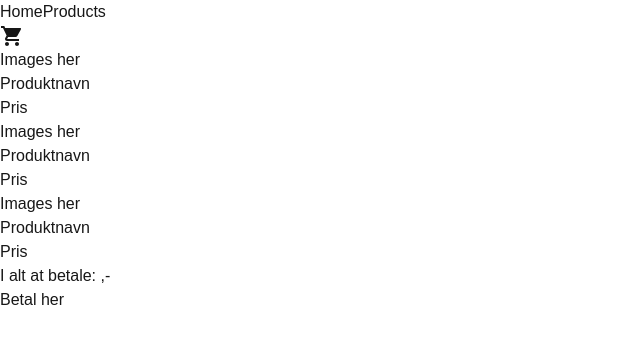
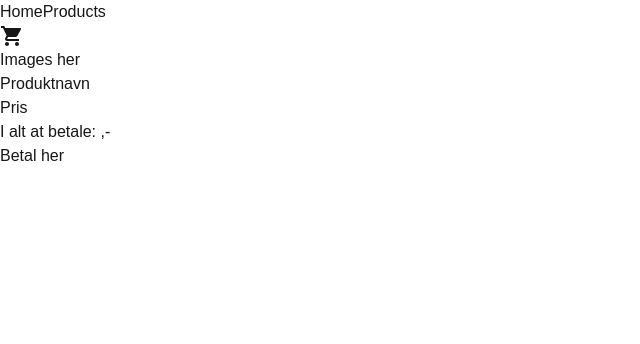
Before and after one commit to madsemilgodstil/vrm_webshop, a Next.js app: page /pages/payment in a window 1280 px wide. Shown: the top 344 px of the page, without its empty margins (0-640 px from the left). Built offline with nearby package versions, Linux system fonts and the light colour scheme.

Commit message:
payment product

```diff
--- a/src/app/pages/payment/page.js
+++ b/src/app/pages/payment/page.js
@@ -1,35 +1,11 @@
+import Payment from "@/components/payment/Payment";
 import Button from "@/components/knapper/button";
 
-export function Payment() {
+export default function PaymentPage() {
   return (
-    <div className="max-w-3xl space-y-4 my-10 mx-auto">
-      <div className="product flex items-center">
-        <p className="w-16 h-16 bg-gray-200 mr-4 flex items-center justify-center">Images her</p>
-        <div className="content">
-          <h2>Produktnavn</h2>
-          <p>Pris</p>
-        </div>
-      </div>
-      <div className="product flex items-center">
-        <p className="w-16 h-16 bg-gray-200 mr-4 flex items-center justify-center">Images her</p>
-        <div className="content">
-          <h2>Produktnavn</h2>
-          <p>Pris</p>
-        </div>
-      </div>
-      <div className="product flex items-center">
-        <p className="w-16 h-16 bg-gray-200 mr-4 flex items-center justify-center">Images her</p>
-        <div className="content">
-          <h2>Produktnavn</h2>
-          <p>Pris</p>
-        </div>
-      </div>
-      <div className="mt-6 text-center">
-        <p className="text-lg">I alt at betale: ,-</p>
-        <Button text="Betal her" />
-      </div>
+    <div className="max-w-[700px] mx-auto my-10">
+      <Payment />
+      <Button text="Betal her" />
     </div>
   );
 }
-
-export default Payment;
--- /dev/null
+++ b/src/components/payment/Payment.jsx
@@ -0,0 +1,16 @@
+const Payment = () => {
+  return (
+    <div className="space-y-4 mx-auto">
+      <div className="product flex items-center">
+        <p className="w-16 h-16 bg-gray-200 mr-4 flex items-center justify-center">Images her</p>
+        <div className="content">
+          <h2>Produktnavn</h2>
+          <p>Pris</p>
+        </div>
+      </div>
+      <p className="text-lg">I alt at betale: ,-</p>
+    </div>
+  );
+};
+
+export default Payment;
```
Also changed, not shown: src/app/pages/products/page.js (+5 -3 lines), src/components/basket/Basket.jsx (added, +13 -0 lines), src/components/productlist/ProductList.jsx (+5 -19 lines).
